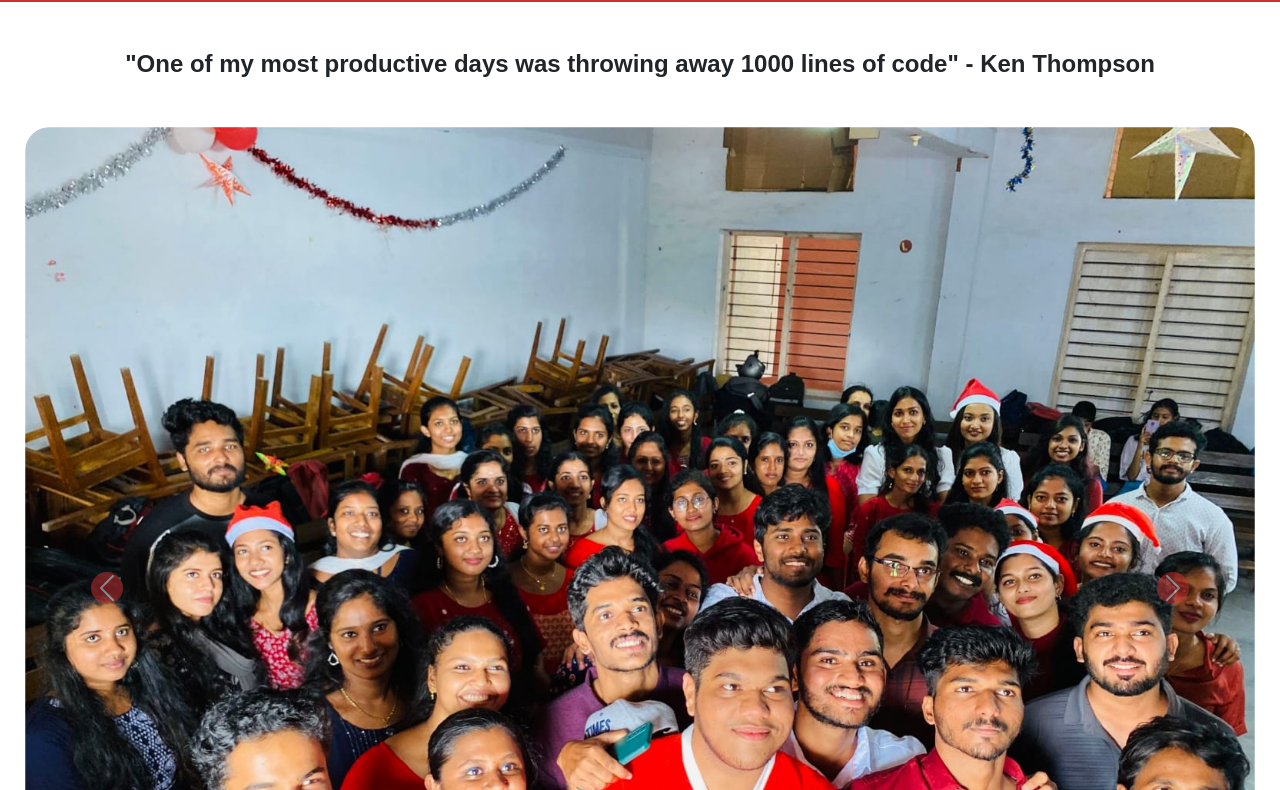
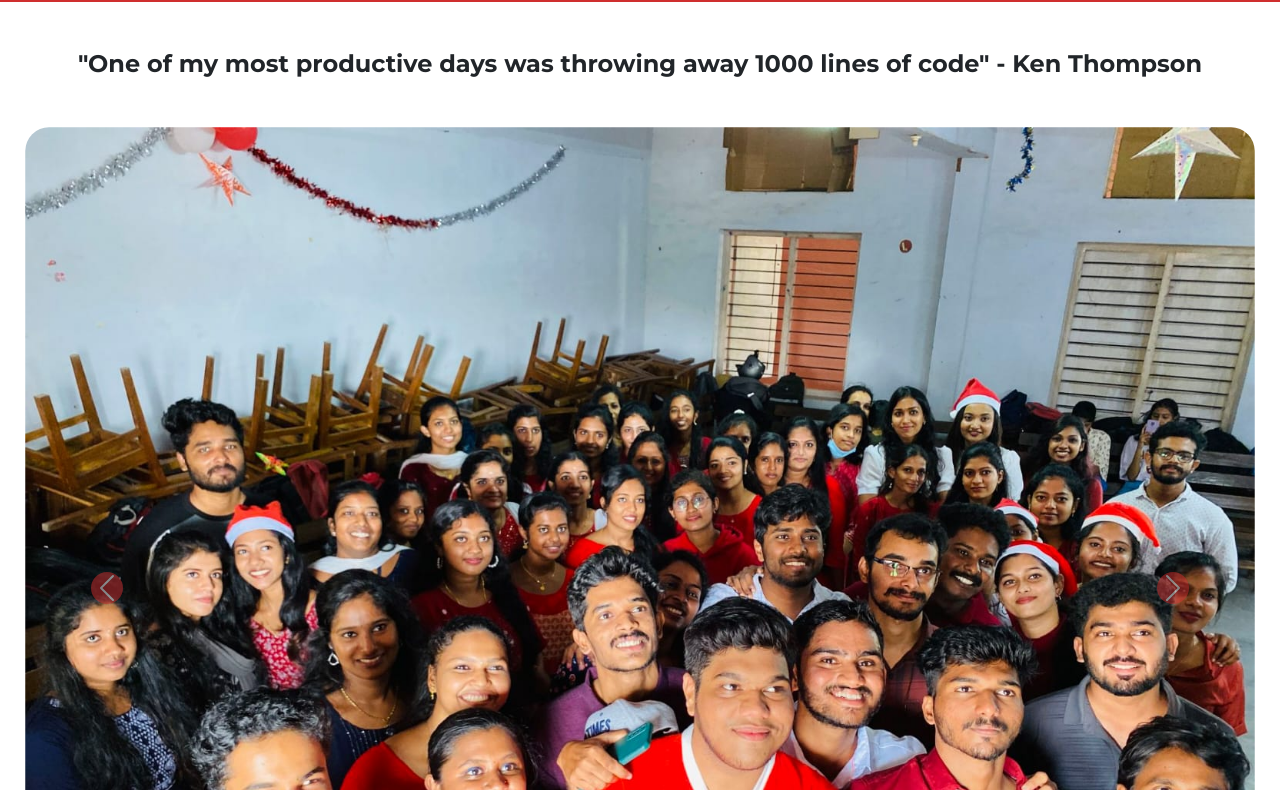
Before and after one commit to achunarayanan/SNIT-PROJECT, a plain HTML site: page index.html in a window 1280 px wide. Shown: the part 72-862 px from the top of the page. Drawn offline with nearby package versions, Linux system fonts and the light colour scheme.

Commit message:
Update index.html

```diff
--- a/index.html
+++ b/index.html
@@ -11,9 +11,9 @@
      <!-- css -->
      <link rel="stylesheet" href="css/styles.css">
      <!-- fonts -->
-     <link rel="preconnect" href="https://fonts.googleapis.com">
-     <link rel="preconnect" href="https://fonts.gstatic.com" crossorigin>
-     <link href="https://fonts.googleapis.com/css2?family=JetBrains+Mono:ital,wght@0,100;0,200;0,300;0,400;0,500;0,600;0,700;0,800;1,100;1,200;1,300;1,400;1,500;1,600;1,700;1,800&display=swap" rel="stylesheet">
+   <link rel="preconnect" href="https://fonts.googleapis.com">
+<link rel="preconnect" href="https://fonts.gstatic.com" crossorigin>
+<link href="https://fonts.googleapis.com/css2?family=Montserrat:ital,wght@0,100;0,200;0,300;0,400;0,500;0,600;0,700;0,800;0,900;1,100;1,200;1,300;1,400;1,500;1,600;1,700;1,800;1,900&family=Poppins:ital,wght@0,100;0,200;0,300;0,400;0,500;0,600;0,700;0,800;0,900;1,100;1,200;1,300;1,400;1,500;1,700;1,800;1,900&display=swap" rel="stylesheet">
 </head>
 <body>
     <main>
```
